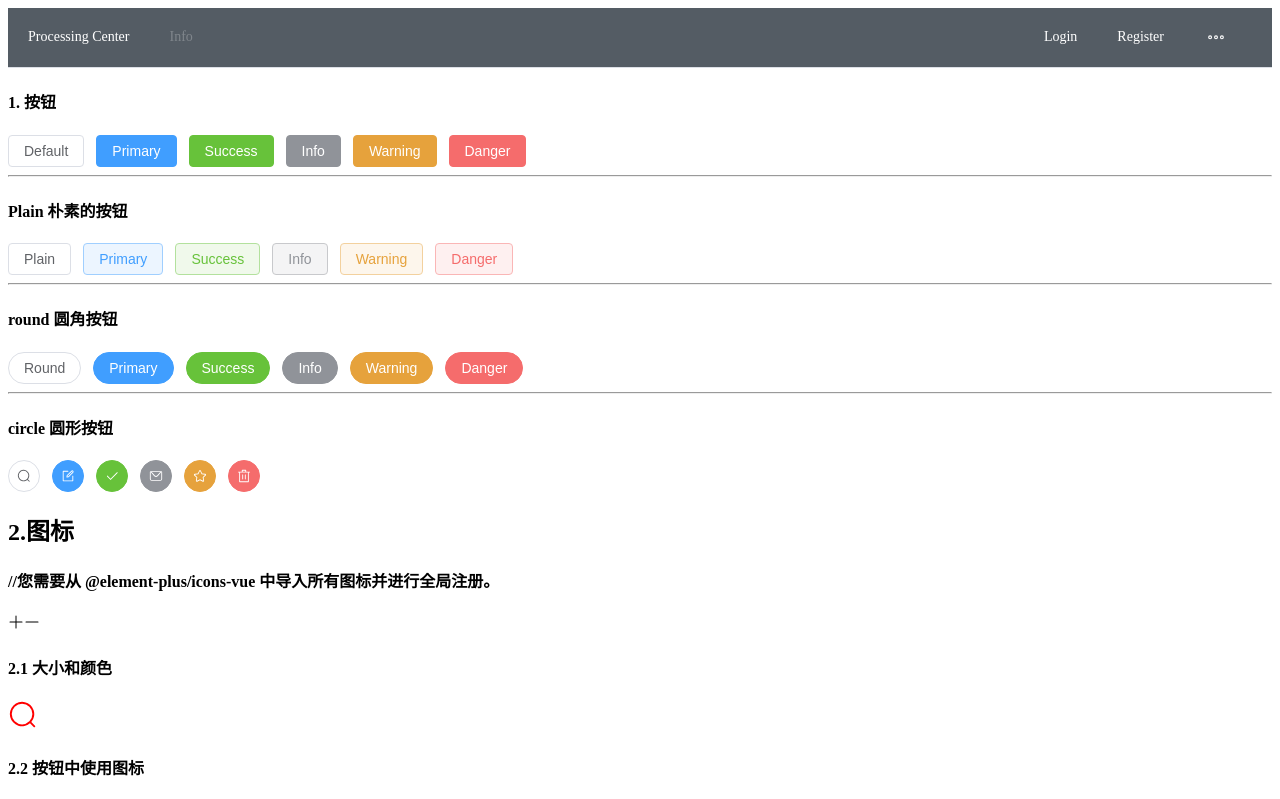
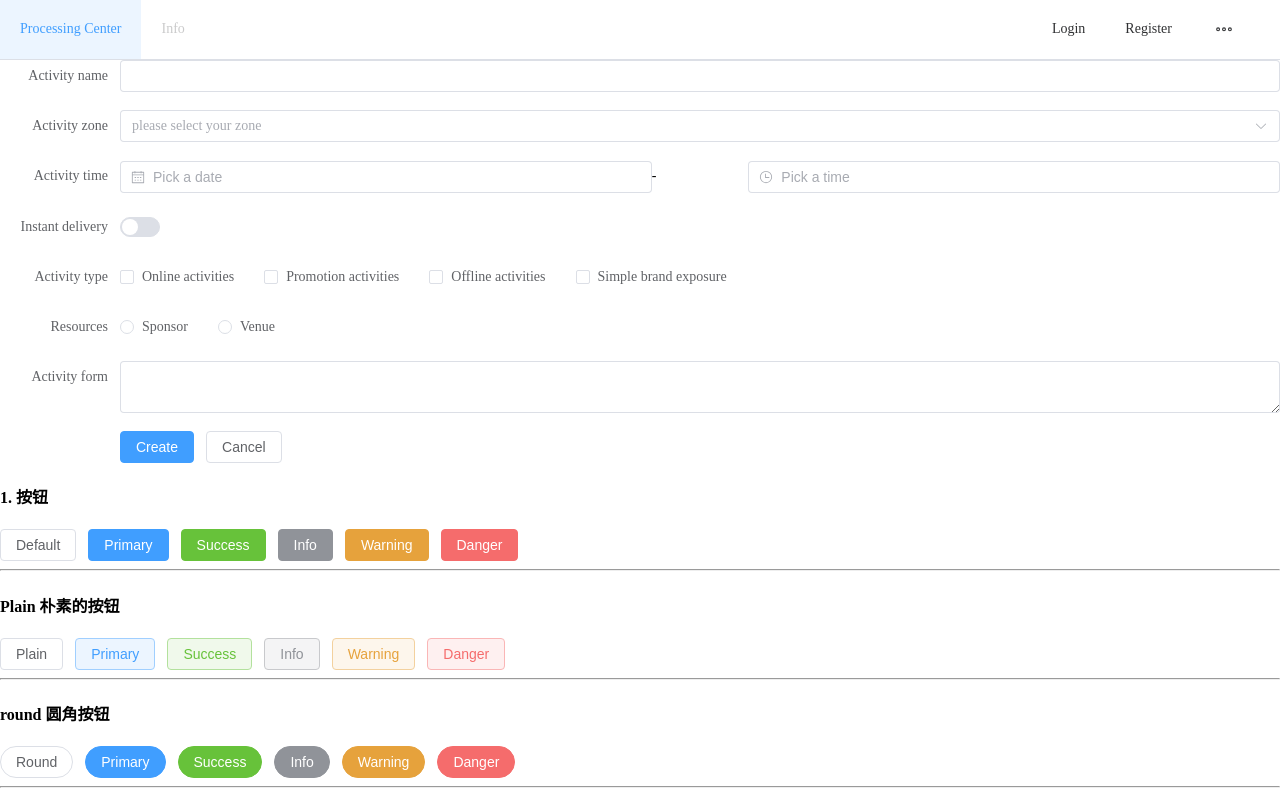
Before and after one commit to iniruiyu/ginvue, a Vue app: page / in a window 1280 px wide. Shown: the top 799 px of the page. Built offline with nearby package versions, Linux system fonts and the light colour scheme; no server answers.

Commit message:
vue : Use vite's.env configuration to wrap AXIOS/router and set up a directory structure

```diff
--- a/index.html
+++ b/index.html
@@ -6,7 +6,7 @@
     <meta name="viewport" content="width=device-width, initial-scale=1.0">
     <title>Vite App</title>
   </head>
-  <body>
+  <body style="margin: 0;padding: 0;">
     <div id="app"></div>
     <script type="module" src="/src/main.js"></script>
   </body>
--- a/src/App.vue
+++ b/src/App.vue
@@ -1,67 +1,38 @@
 <script setup>
-import { RouterLink, RouterView,useRoute} from 'vue-router'
+import { RouterLink, RouterView, useRoute } from 'vue-router'
 
-import element from './views/element.vue'
+//import element from './views/element.vue'
+import storageService from '@/services/storageService'
 
 import { ref } from 'vue'
 import router from './router'
 const menu_select = ref(true)
 //const router = useRoute()
 
+// 用户登录后不显示登录注册
+import { computed } from 'vue'
+const userInfo = computed(() =>{
+  return JSON.parse(storageService.get(storageService.USER_INFO))
+})
 </script>
 
 <template>
   <header>
-
-  <div>
-    <!-- <element/> -->
-      <!-- <nav>
-        <RouterLink to="/">Home</RouterLink>
-        <RouterLink to="/login">Login</RouterLink>
-        <RouterLink to="/register">Register</RouterLink>
-      </nav> -->
-    </div>
-
     <el-menu
-    v-if="!menu_select"
+      v-if="!userInfo"
       :default-active="activeIndex"
       class="el-menu-demo"
       mode="horizontal"
       @select="handleSelect"
     >
-    <el-menu-item index="1">Processing Center</el-menu-item>
-    <el-sub-menu index="2">
-      <template #title>Workspace</template>
-      <el-menu-item index="2-1">item one</el-menu-item>
-      <el-menu-item index="2-2">item two</el-menu-item>
-      <el-menu-item index="2-3">item three</el-menu-item>
-      <el-sub-menu index="2-4">
-        <template #title>item four</template>
-        <el-menu-item index="2-4-1">item one</el-menu-item>
-        <el-menu-item index="2-4-2">item two</el-menu-item>
-        <el-menu-item index="2-4-3">item three</el-menu-item>
-      </el-sub-menu>
-    </el-sub-menu>
-    <el-menu-item index="3" disabled>Info</el-menu-item>
-    <el-menu-item index="4">Orders</el-menu-item>
-  </el-menu>
-  <div class="h-6" />
-  <el-menu
-  v-if="menu_select"
-    :default-active="activeIndex2"
-    class="el-menu-demo"
-    mode="horizontal"
-    background-color="#545c64"
-    text-color="#fff"
-    active-text-color="#ffd04b"
-    @select="handleSelect"
-  >
-    <el-menu-item index="1">Processing Center</el-menu-item>
+      <el-menu-item index="1" @click="router.push({path:'/home'})">Processing Center</el-menu-item>
       <el-menu-item index="2" disabled>Info</el-menu-item>
 
 
 
-    <div class="flex-grow" />
+
+
+      <div class="flex-grow"  />
       <el-menu-item @click="router.replace('/login')" index="3">Login</el-menu-item>
       <el-menu-item @click="router.push('/register')" index="3"> Register</el-menu-item>
       <el-sub-menu index="4">
@@ -79,6 +50,45 @@ const menu_select = ref(true)
     </el-menu>
 
 
+    <div class="h-6" />
+    <el-menu
+      v-if="userInfo"
+      :default-active="activeIndex2"
+      class="el-menu-demo"
+      mode="horizontal"
+      background-color="#545c64"
+      text-color="#fff"
+      active-text-color="#ffd04b"
+      @select="handleSelect"
+    >
+      <el-menu-item index="1" @click="router.push({path:'/home'})">Processing Center</el-menu-item>
+      <el-menu-item index="2" disabled>Info</el-menu-item>
+
+
+
+
+
+      <div class="flex-grow"  />
+      <el-menu-item @click="router.replace('/login')" index="3">{{userInfo.name}}</el-menu-item>
+      <el-menu-item @click="router.push('/register')" index="4">个人主页 </el-menu-item>
+      <el-menu-item @click="router.push('/register')" index="5">登出 </el-menu-item>
+      <el-sub-menu index="6">
+        <template #title>Workspace</template>
+        <el-menu-item index="2-1">item one</el-menu-item>
+        <el-menu-item index="2-2">item two</el-menu-item>
+        <el-menu-item index="2-3">item three</el-menu-item>
+        <el-sub-menu index="2-4">
+          <template #title>item four</template>
+          <el-menu-item index="2-4-1">item one</el-menu-item>
+          <el-menu-item index="2-4-2">item two</el-menu-item>
+          <el-menu-item index="2-4-3">item three</el-menu-item>
+        </el-sub-menu>
+      </el-sub-menu>
+    </el-menu>
+
+
+
+
   </header>
 
   <RouterView />
--- /dev/null
+++ b/src/components/input.vue
@@ -0,0 +1,77 @@
+<template>
+  <el-form :model="form" label-width="120px">
+    <el-form-item label="Activity name">
+      <el-input v-model="form.name" />
+    </el-form-item>
+    <el-form-item label="Activity zone">
+      <el-select v-model="form.region" placeholder="please select your zone">
+        <el-option label="Zone one" value="shanghai" />
+        <el-option label="Zone two" value="beijing" />
+      </el-select>
+    </el-form-item>
+    <el-form-item label="Activity time">
+      <el-col :span="11">
+        <el-date-picker
+          v-model="form.date1"
+          type="date"
+          placeholder="Pick a date"
+          style="width: 100%"
+        />
+      </el-col>
+      <el-col :span="2" class="text-center">
+        <span class="text-gray-500">-</span>
+      </el-col>
+      <el-col :span="11">
+        <el-time-picker
+          v-model="form.date2"
+          placeholder="Pick a time"
+          style="width: 100%"
+        />
+      </el-col>
+    </el-form-item>
+    <el-form-item label="Instant delivery">
+      <el-switch v-model="form.delivery" />
+    </el-form-item>
+    <el-form-item label="Activity type">
+      <el-checkbox-group v-model="form.type">
+        <el-checkbox label="Online activities" name="type" />
+        <el-checkbox label="Promotion activities" name="type" />
+        <el-checkbox label="Offline activities" name="type" />
+        <el-checkbox label="Simple brand exposure" name="type" />
+      </el-checkbox-group>
+    </el-form-item>
+    <el-form-item label="Resources">
+      <el-radio-group v-model="form.resource">
+        <el-radio label="Sponsor" />
+        <el-radio label="Venue" />
+      </el-radio-group>
+    </el-form-item>
+    <el-form-item label="Activity form">
+      <el-input v-model="form.desc" type="textarea" />
+    </el-form-item>
+    <el-form-item>
+      <el-button type="primary" @click="onSubmit">Create</el-button>
+      <el-button>Cancel</el-button>
+    </el-form-item>
+  </el-form>
+</template>
+
+<script lang="ts" setup>
+import { reactive } from 'vue'
+
+// do not use same name with ref
+const form = reactive({
+  name: '',
+  region: '',
+  date1: '',
+  date2: '',
+  delivery: false,
+  type: [],
+  resource: '',
+  desc: '',
+})
+
+const onSubmit = () => {
+  console.log('submit!')
+}
+</script>
--- a/src/main.js
+++ b/src/main.js
@@ -1,5 +1,3 @@
-
-
 import { createApp } from 'vue'
 import { createPinia } from 'pinia'
 
--- a/src/router/index.js
+++ b/src/router/index.js
@@ -1,6 +1,7 @@
 import { createRouter, createWebHistory } from 'vue-router'
 import Register from '@/views/register/RegisterForm.vue'
 import LoginForm from '@/views/login/LoginForm.vue'
+import Home from '@/views/Home.vue'
 
 import element from '@/views/element.vue'
 
@@ -25,6 +26,11 @@ const router = createRouter({
       name: 'register',
       component: Register,
     },
+    {
+      path: '/home',
+      name: 'home',
+      component: Home,
+    },
   ],
 })
 
--- /dev/null
+++ b/src/services/storageService.js
@@ -0,0 +1,27 @@
+// 本地缓存服务
+const PREFIX = 'ginessential_'
+
+// user模块
+const USER_PREFIX = `${PREFIX}user_`
+const USER_TOKEN = `${USER_PREFIX}token`
+const USER_INFO = `${USER_PREFIX}info`
+
+//储存
+const set = (key, data) => {
+  // 替换缓存方案的具体实现
+  // 比如说更换cookie，其他的地方不需要修改
+  localStorage.setItem(key, data)
+}
+
+//读取
+const get = (key) => {
+  return localStorage.getItem(key)
+}
+
+// 导出
+export default {
+  set,
+  get,
+  USER_TOKEN,
+  USER_INFO,
+}
--- /dev/null
+++ b/src/services/userService.js
@@ -0,0 +1,16 @@
+import request from '@/utils/request'
+
+// 用户注册
+
+const register = ({name,telephone,password}) =>{
+  return request.post('/auth/register',{name,telephone,password})
+}
+// 获取用户信息
+const info = () =>{
+  return request.get('/auth/info')
+}
+
+export default{
+  register,
+  info
+}
--- /dev/null
+++ b/src/views/Home.vue
@@ -0,0 +1,7 @@
+  <template>
+    <h2>主页</h2>
+  </template>
+
+  <script lang="ts" setup>
+
+  </script>
--- a/src/views/element.vue
+++ b/src/views/element.vue
@@ -1,4 +1,7 @@
 <template>
+
+<input111/>
+
   <h4>1. 按钮</h4>
   <el-row class="mb-4">
     <el-button>Default</el-button>
@@ -8,7 +11,7 @@
     <el-button type="warning">Warning</el-button>
     <el-button type="danger">Danger</el-button>
   </el-row>
-  <hr>
+  <hr />
   <h4>Plain 朴素的按钮</h4>
   <el-row class="mb-4">
     <el-button plain>Plain</el-button>
@@ -18,7 +21,7 @@
     <el-button type="warning" plain>Warning</el-button>
     <el-button type="danger" plain>Danger</el-button>
   </el-row>
-  <hr>
+  <hr />
   <h4>round 圆角按钮</h4>
   <el-row class="mb-4">
     <el-button round>Round</el-button>
@@ -29,7 +32,7 @@
     <el-button type="danger" round>Danger</el-button>
   </el-row>
 
-  <hr>
+  <hr />
   <h4>circle 圆形按钮</h4>
   <el-row>
     <el-button :icon="Search" circle />
@@ -45,7 +48,7 @@
   <el-icon><Plus /></el-icon>
   <el-icon><Minus /></el-icon>
   <h4>2.1 大小和颜色</h4>
-  <el-icon :size="30" :color="'red'"><Search/></el-icon>
+  <el-icon :size="30" :color="'red'"><Search /></el-icon>
 
   <h4>2.2 按钮中使用图标</h4>
   <el-button type="primary">
@@ -60,7 +63,7 @@
     </el-icon>
   </el-button>
 
-  <hr>
+  <hr />
   <h4>2.3 按钮组合</h4>
   <el-button-group>
     <el-button type="primary" icon="el-icon-arrow-left">上一页</el-button>
@@ -79,19 +82,12 @@
 
     <el-button type="primary">下一页<el-icon icon="el-icon-arrow-right" /></el-button>
   </el-button-group>
-
 </template>
 
+<script lang="ts" setup>
+import { Calendar, Check, Delete, Edit, Message, Search, Star } from '@element-plus/icons-vue'
+import { FIRST_KEYS } from 'element-plus'
 
-<script lang="ts" setup>
-import {
-  Calendar,
-  Check,
-  Delete,
-  Edit,
-  Message,
-  Search,
-  Star,
-} from '@element-plus/icons-vue'
-import { FIRST_KEYS } from 'element-plus';
+import input111 from '@/components/input.vue'
+
 </script>
--- a/src/views/register/RegisterForm.vue
+++ b/src/views/register/RegisterForm.vue
@@ -1,60 +1,141 @@
-<script setup>
-import router from '@/router';
-import axios from 'axios';
-import { reactive, ref } from 'vue';
+
+<script lang="ts" setup>
+import { reactive, ref } from 'vue'
+import router from '@/router'
+
+
+// 导入刚刚创建的services/storageServices.js 缓存服务
+import storageService from '@/services/storageService'
+import userService from '@/services/userService'
 
 const ShowtelephoneValidate = ref(false)
 
 const user = reactive({
-  name:"45645",
-  password:"111111",
-  telephone:"12345678888"
+  name: '45645',
+  password: '111111',
+  telephone: '12345678888',
 })
 
-
-
-function register(){
-
+function register() {
   //表单验证
-  if(user.telephone.length != 11){
+  if (user.telephone.length != 11) {
     ShowtelephoneValidate.value = true
     return
   }
   //请求
-  const api ='http://localhost:8080/api/auth/register'
+  //const api = 'http://localhost:8080/api/auth/register'
 
-  axios.post(api,{...user})
-  .then(res =>{
-    console.log(res);
+  //axios.post(api,{...user})
+  userService
+    .register(user)
+    .then((res) => {
+      console.log(res)
+      // 保存token
+      // localStorage.setItem('token',res.data.data.token)
+      storageService.set(storageService.USER_TOKEN, res.data.data.token)
 
-    // 保存token
-    localStorage.setItem('token',res.data.data.token)
+      // 获取用户信息
+      userService.info().then((res) => {
+        // 保存用户信息
+        // storageService.set(storageService.USER_INFO, res.data.data.user)
+       // 保存 序列化的 用户信息
+        storageService.set(storageService.USER_INFO, JSON.stringify(res.data.user))
+      // 跳转主页
+      router.push({ path: '/' })
+      })
 
-    // 跳转主页
-    router.push({path:"/"})
-  }).catch(err=>
-    //console.log('err',err.response.data.msg)
-    alert(err.response.data.msg)
-  )
 
+    }).catch((err) =>{
+      //console.log('err',err)
+      alert(err.response.data.msg)
+    })
 }
+
 </script>
-<template>
-
-<div>
-  register
-</div>
-
-name<input type="text" v-model="user.name">
-<br>
-手机号<input type="text" v-model="user.telephone">
-<br>
-<span style="color: red;font-size: small;" v-if="ShowtelephoneValidate">手机号无效</span>
-<br>
-密码<input type="password" v-model="user.password">
-
-<button @click="register">注册</button>
 
 
 
+
+<template>
+  <div class="container">
+  <!-- <div>register</div>
+
+  name<input type="text" v-model="user.name" />
+  <br />
+  手机号<input type="text" v-model="user.telephone" />
+  <br />
+  <span style="color: red; font-size: small" v-if="ShowtelephoneValidate">手机号无效</span>
+  <br />
+  密码<input type="password" v-model="user.password" />
+
+  <button @click="register">注册</button> -->
+
+  <el-form :inline="true" :model="user" class="demo-form-inline">
+
+    <el-form-item label="用户名">
+      <el-input v-model="user.name" placeholder="username" clearable />
+    </el-form-item>
+
+    <br>
+
+    <el-form-item label="手机号">
+      <el-input v-model="user.telephone" placeholder="username" clearable />
+    </el-form-item>
+    <!-- <el-form-item label="手机号">
+      <el-select
+        v-model="user.telephone"
+        placeholder="Telephone"
+        clearable
+      >
+        <el-option label="Zone one" value="shanghai" />
+        <el-option label="Zone two" value="beijing" />
+      </el-select>
+    </el-form-item> -->
+
+
+    <br>
+
+
+    <el-form-item label="密 码 :">
+      <el-input v-model="user.password" placeholder="username" clearable />
+    </el-form-item>
+    <!-- <el-form-item label="Activity time">
+      <el-date-picker
+        v-model="user.password"
+        type="date"
+        placeholder="Pick a date"
+        clearable
+      />
+    </el-form-item> -->
+
+
+    <br>
+
+    <el-form-item>
+      <el-button type="primary" @click="register" >注册</el-button>
+    </el-form-item>
+  </el-form>
+
+</div>
 </template>
+
+
+<style>
+.container{
+  display: flex;
+
+  justify-content: center; /* 水平居中 */
+  align-items: center;     /* 垂直居中 */
+  height: 200px;           /* 设置容器高度 */
+  /*border: 1px solid black; /* 可视化边界 */
+  background-color: #eeeeee;
+
+}
+.demo-form-inline .el-input {
+  --el-input-width: 220px;
+}
+
+.demo-form-inline .el-select {
+  --el-select-width: 220px;
+}
+</style>
```
Also changed, not shown: src/utils/request.js (added, +20 -0 lines), src/views/login/LoginForm.vue (+2 -7 lines). Lines whose indentation alone changed are shown as unchanged.
